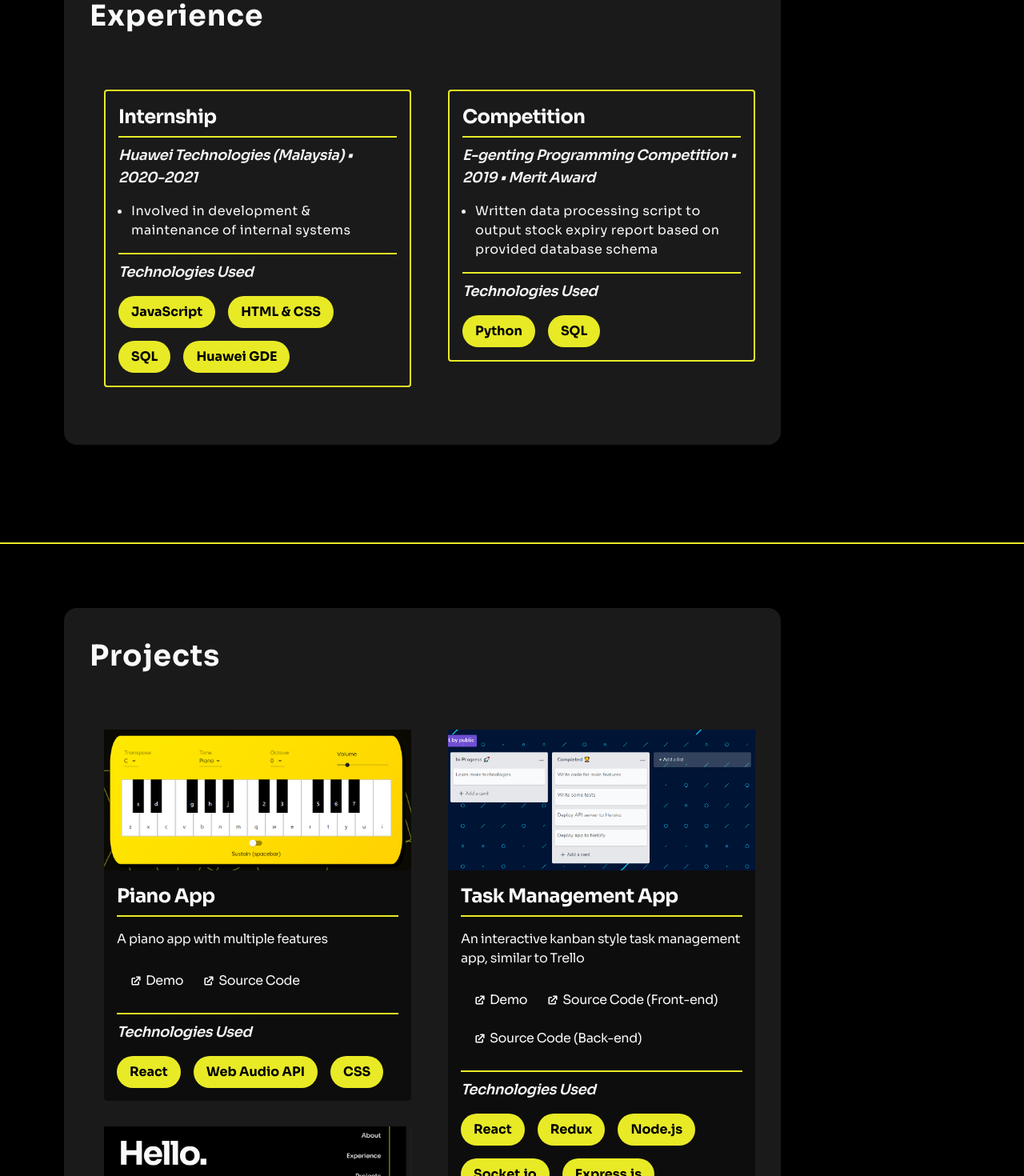
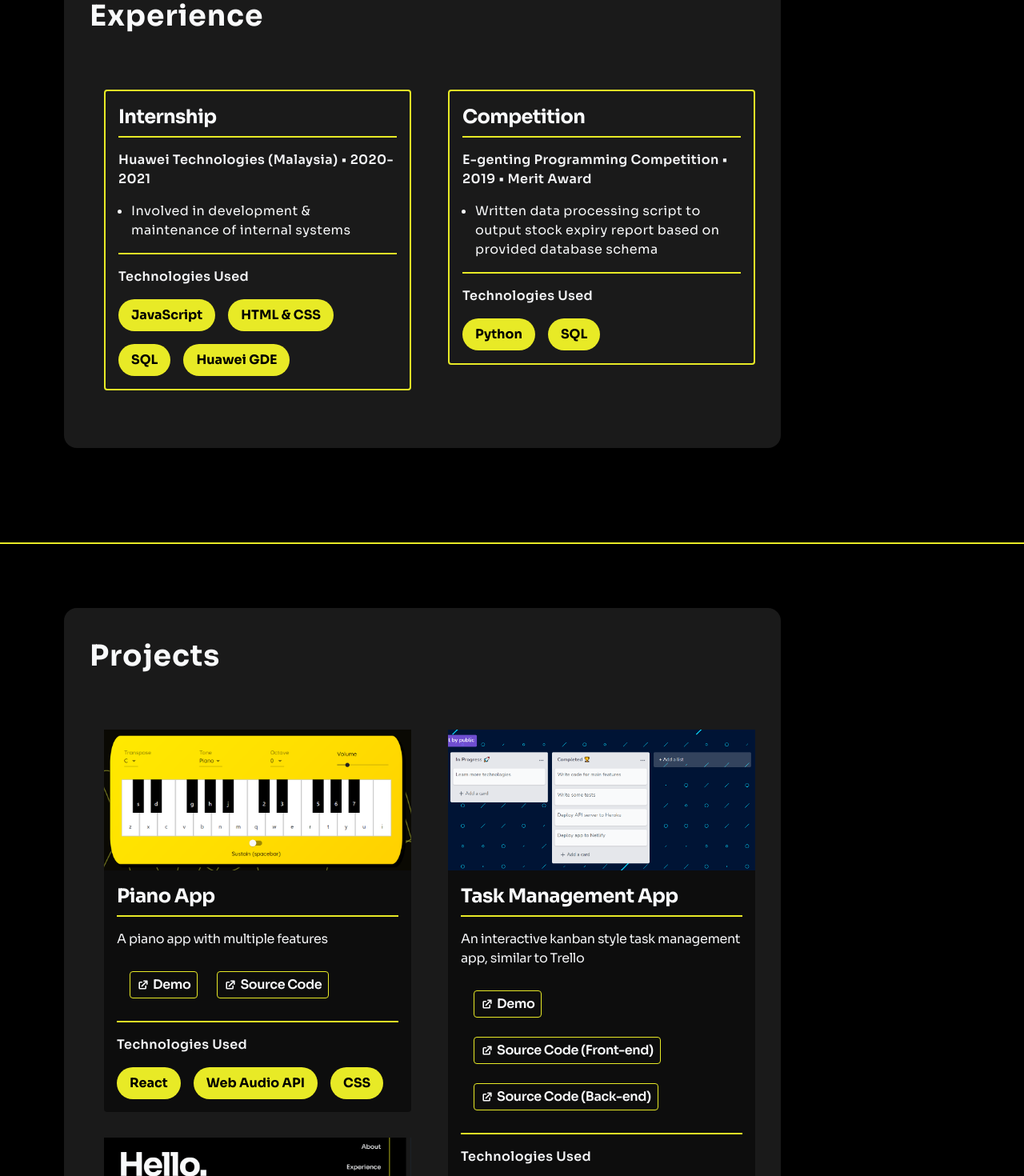
Before and after one commit to zhanlun/zhanlun.github.io, a React (Create React App) app: page / in a window 1280 px wide. Shown: the part 1720-3190 px from the top of the page at 80% size. Built offline with nearby package versions, Linux system fonts and the light colour scheme.

Commit message:
Styling and fix

```diff
--- a/src/App.js
+++ b/src/App.js
@@ -75,6 +75,84 @@ function App() {
     setMenuShow(!isMobile)
   }, [isMobile])
 
+  const projectList = projectsData.map((project, idx) => (
+    <ProjectCard key={idx}>
+      <img src={project.img} className="border-epicyellow-normal transform duration-300 hover:rotate-2 h-44 w-full object-cover" />
+      <div className="p-4">
+        <div className="mb-2">
+          <CardTitle>{project.title}</CardTitle>
+          <p className="text-gray-100 tracking-tight py-2 mt-2">
+            {project.subtitle}
+          </p>
+        </div>
+        <div className="my-2">
+          <ul className="flex flex-wrap gap-x-6 pl-4 my-2 tracking-tight">
+            {
+              project.linkListItems.map((item, idx) => (
+                <li key={idx} className="list-none my-3 border px-2 py-1 rounded border-epicyellow-normal hover:bg-black">
+                  <a href={item.url}
+                    target="_blank"
+                    className="flex w-max text-xs sm:text-base font-semibold hover:text-epicyellow-normal duration-200"
+                  >
+                    <ExternalLinkIcon className="w-4 h-4 mt-0 sm:mt-1 mr-1" />
+                    {item.text}
+                  </a>
+                </li>
+              ))
+            }
+          </ul>
+        </div>
+        <div className="mt-4 border-t-2 border-epicyellow-normal">
+          <CardSubtitle>{project.bottomSubtitle}</CardSubtitle>
+          <ul className="flex flex-wrap gap-4 pt-2">
+            {
+              project.bottomListItems.map(item => (
+                <li key={item}>
+                  <SkillBadge colorClass="bg-epicyellow-normal hover:bg-epicyellow-light text-black text-sm">
+                    {item}
+                  </SkillBadge>
+                </li>
+              ))
+            }
+          </ul>
+        </div>
+      </div>
+    </ProjectCard>
+  )
+  )
+
+  const experienceList = experienceData.map((experience, idx) => (
+    <StyledCard key={idx}>
+      <div className="mb-2">
+        <CardTitle>{experience.title}</CardTitle>
+        <CardSubtitle>{experience.subtitle}</CardSubtitle>
+      </div>
+      <div className="my-2">
+        <ul className="pl-4 my-2 tracking-wide">
+          {
+            experience.listItems.map(item => (
+              <li key={item} className="list-disc">{item}</li>
+            ))
+          }
+        </ul>
+      </div>
+      <div className="mt-4 border-t-2 border-epicyellow-normal">
+        <CardSubtitle>{experience.bottomSubtitle}</CardSubtitle>
+        <ul className="flex flex-wrap gap-4 pt-2">
+          {
+            experience.bottomListItems.map(item => (
+              <li key={item}>
+                <SkillBadge colorClass="bg-epicyellow-normal hover:bg-epicyellow-light text-black text-sm">
+                  {item}
+                </SkillBadge>
+              </li>
+            ))
+          }
+        </ul>
+      </div>
+    </StyledCard>
+  ))
+
   return (
     <div
       className="relative scroll-container"
@@ -129,37 +207,7 @@ function App() {
             className="flex -ml-7 w-auto"
             columnClassName="my-masonry-grid_column">
             {
-              experienceData.map((experience, idx) => (
-                <StyledCard key={idx}>
-                  <div className="mb-2">
-                    <CardTitle>{experience.title}</CardTitle>
-                    <CardSubtitle>{experience.subtitle}</CardSubtitle>
-                  </div>
-                  <div className="my-2">
-                    <ul className="pl-4 my-2 tracking-wide">
-                      {
-                        experience.listItems.map(item => (
-                          <li key={item} className="list-disc">{item}</li>
-                        ))
-                      }
-                    </ul>
-                  </div>
-                  <div className="mt-4 border-t-2 border-epicyellow-normal">
-                    <CardSubtitle>{experience.bottomSubtitle}</CardSubtitle>
-                    <ul className="flex flex-wrap gap-4 pt-2">
-                      {
-                        experience.bottomListItems.map(item => (
-                          <li key={item}>
-                            <SkillBadge colorClass="bg-epicyellow-normal hover:bg-epicyellow-light text-black text-sm">
-                              {item}
-                            </SkillBadge>
-                          </li>
-                        ))
-                      }
-                    </ul>
-                  </div>
-                </StyledCard>
-              ))
+              experienceList
             }
           </Masonry>
         </SectionContent>
@@ -178,52 +226,8 @@ function App() {
             }}
             className="flex -ml-7 w-auto"
             columnClassName="my-masonry-grid_column">
-
             {
-              projectsData.map((project, idx) => (
-                <ProjectCard key={idx}>
-                  <img src={project.img} className="border-epicyellow-normal transform duration-300 hover:rotate-2 h-44 w-full object-cover" />
-                  <div className="p-4">
-                    <div className="mb-2">
-                      <CardTitle>{project.title}</CardTitle>
-                      <p className="text-gray-100 tracking-tight py-2 mt-2">
-                        {project.subtitle}
-                      </p>
-                    </div>
-                    <div className="my-2">
-                      <ul className="flex flex-wrap gap-x-6 pl-4 my-2 tracking-tight">
-                        {
-                          project.linkListItems.map(item => (
-                            <li key={item} className="list-none my-3">
-                              <a href={item.url}
-                                target="_blank"
-                                className="flex w-max hover:text-epicyellow-normal duration-200"
-                              >
-                                <ExternalLinkIcon className="w-4 h-4 mt-1 mr-1" />
-                                {item.text}
-                              </a>
-                            </li>
-                          ))
-                        }
-                      </ul>
-                    </div>
-                    <div className="mt-4 border-t-2 border-epicyellow-normal">
-                      <CardSubtitle>{project.bottomSubtitle}</CardSubtitle>
-                      <ul className="flex flex-wrap gap-4 pt-2">
-                        {
-                          project.bottomListItems.map(item => (
-                            <li key={item}>
-                              <SkillBadge colorClass="bg-epicyellow-normal hover:bg-epicyellow-light text-black text-sm">
-                                {item}
-                              </SkillBadge>
-                            </li>
-                          ))
-                        }
-                      </ul>
-                    </div>
-                  </div>
-                </ProjectCard>
-              ))
+              projectList
             }
           </Masonry>
           {/* </div> */}
--- a/src/SkillBadge.js
+++ b/src/SkillBadge.js
@@ -3,7 +3,7 @@ import React from 'react'
 export const SkillBadge = ({ children, colorClass }) => {
   return (
     <span className={`inline-block select-none font-bold duration-200 px-4 py-2 mr-0 rounded-full
-    text-sm sm:text-base
+    text-xs sm:text-base
     ${colorClass}
     `}>
       {children}
--- a/src/components/Card/CardSubtitle.js
+++ b/src/components/Card/CardSubtitle.js
@@ -2,8 +2,8 @@ import React from 'react'
 
 export const CardSubtitle = ({ children }) => {
   return (
-    <h4 className={`text-gray-100 italic font-semibold tracking-tight py-2
-    text-base sm:text-lg
+    <h4 className={`text-gray-100 font-semibold tracking-wide py-2 mt-2
+    text-base
     `}>
       {children}
     </h4>
```
